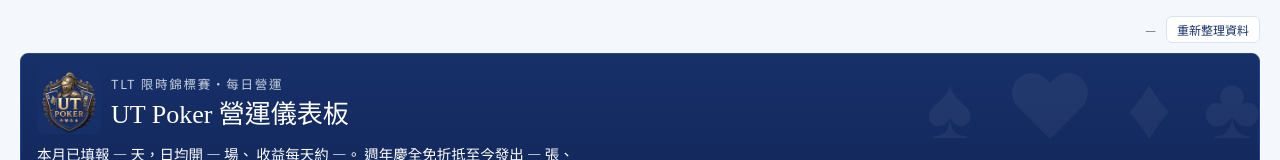
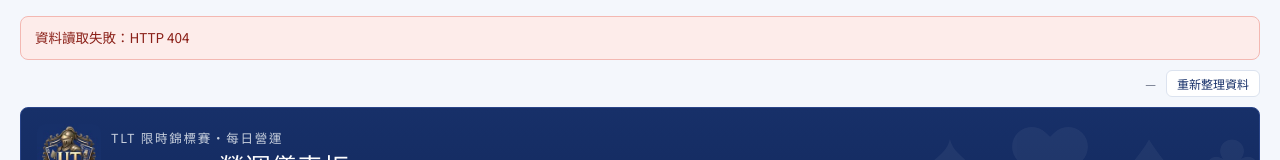
Before and after one commit to yuxiangliu39-commits/ut-poker-dashboard, a website: page index.html in a window 1280 px wide. Shown: the top 160 px of the page. Drawn offline with nearby package versions, Linux system fonts and the light colour scheme; no server answers.

Commit message:
讀取失敗時在頁面上方顯示原因與處理方式
Co-Authored-By: Claude Opus 5.5 <noreply@anthropic.com>
Claude-Session: https://claude.ai/code/session_01MbvPgUwP4P1NwDyaJnWMeS

```diff
--- a/index.html
+++ b/index.html
@@ -26,6 +26,7 @@ img{max-width:100%}
   background-repeat:no-repeat;background-position:right 10px center;cursor:pointer}
 .dash-skeleton{position:relative;color:transparent!important}
 .dash-skeleton::after{content:"";position:absolute;left:0;top:50%;width:min(80px,100%);height:.8em;transform:translateY(-50%);border-radius:4px;background:#E7ECF4}
+.ut-alert{background:#FDECEA;border:1px solid #F3B8B2;color:#8A1F17;border-radius:8px;padding:10px 14px;margin-bottom:10px;font-size:13.5px;line-height:1.6}
 .ut-topbar{display:flex;justify-content:flex-end;align-items:center;gap:10px;font-size:12px;color:#5B6478;margin-bottom:10px}
 .ut-topbar button{appearance:none;font:inherit;font-size:12px;border:1px solid #DCE3EF;background:#fff;color:#173069;border-radius:6px;padding:4px 10px;cursor:pointer}
 </style>
@@ -33,6 +34,7 @@ img{max-width:100%}
 <body>
 <script src="/runtime.js"></script>
 <div id="dash-root" lang="zh-TW">
+<div class="ut-alert" id="ut-alert" role="alert" hidden></div>
 <div class="ut-topbar"><span id="ut-loaded">—</span><button type="button" id="ut-refresh">重新整理資料</button></div>
 <style>
 /* Layout: blue header band → live bubbles → automation status strip → three tabs (TLT 賽事 / 月份對比 / 週年慶折抵) */
@@ -1189,6 +1191,16 @@ details.ut-notes ul{margin:8px 0 0;padding-left:18px;color:var(--color-fg-muted)
 </div>
 <script>
 (function () {
+  const HINTS = {
+    'GOOGLE_SERVICE_ACCOUNT_JSON is not set': '伺服器還沒設定 Google 服務帳號金鑰：請到 Vercel 專案 Settings → Environment Variables 新增 GOOGLE_SERVICE_ACCOUNT_JSON（金鑰 JSON 全文），再到 Deployments 按 Redeploy。',
+  };
+  window.utError = (msg) => {
+    const el = document.getElementById('ut-alert');
+    if (!msg) { el.hidden = true; return; }
+    const hint = HINTS[msg] || (/permission|403|does not have/i.test(msg) ? '服務帳號沒有讀取權限：請把「每日報表」和「週年慶全免折抵報表」共用給服務帳號的 email（檢視者）。' : '');
+    el.textContent = '資料讀取失敗：' + (hint || msg);
+    el.hidden = false;
+  };
   window.utLoadedAt = (at) => {
     const d = new Date(at);
     document.getElementById('ut-loaded').textContent = '資料讀取時間 ' + d.toLocaleString('zh-TW', { timeZone: 'Asia/Taipei', hour12: false });
--- a/runtime.js
+++ b/runtime.js
@@ -66,10 +66,12 @@
       res = await fetch('/api/data?month=' + encodeURIComponent(params.month) + (onlyTlt ? '&only=tlt' : ''), { credentials: 'same-origin' });
     } catch (e) {
       setAll('error', '連不到伺服器，請檢查網路');
+      window.utError && window.utError('連不到伺服器，請檢查網路');
       return redraw();
     }
     const j = await res.json().catch(() => ({}));
-    if (!res.ok) { setAll('error', j.error || '讀取失敗'); return redraw(); }
+    if (!res.ok) { setAll('error', j.error || '讀取失敗'); window.utError && window.utError(j.error || ('HTTP ' + res.status)); return redraw(); }
+    window.utError && window.utError('');
     Object.entries(j.datasets || {}).forEach(([id, d]) => { raw[id] = { ...d }; });
     window.utLoadedAt && window.utLoadedAt(j.at);
     redraw();
```
